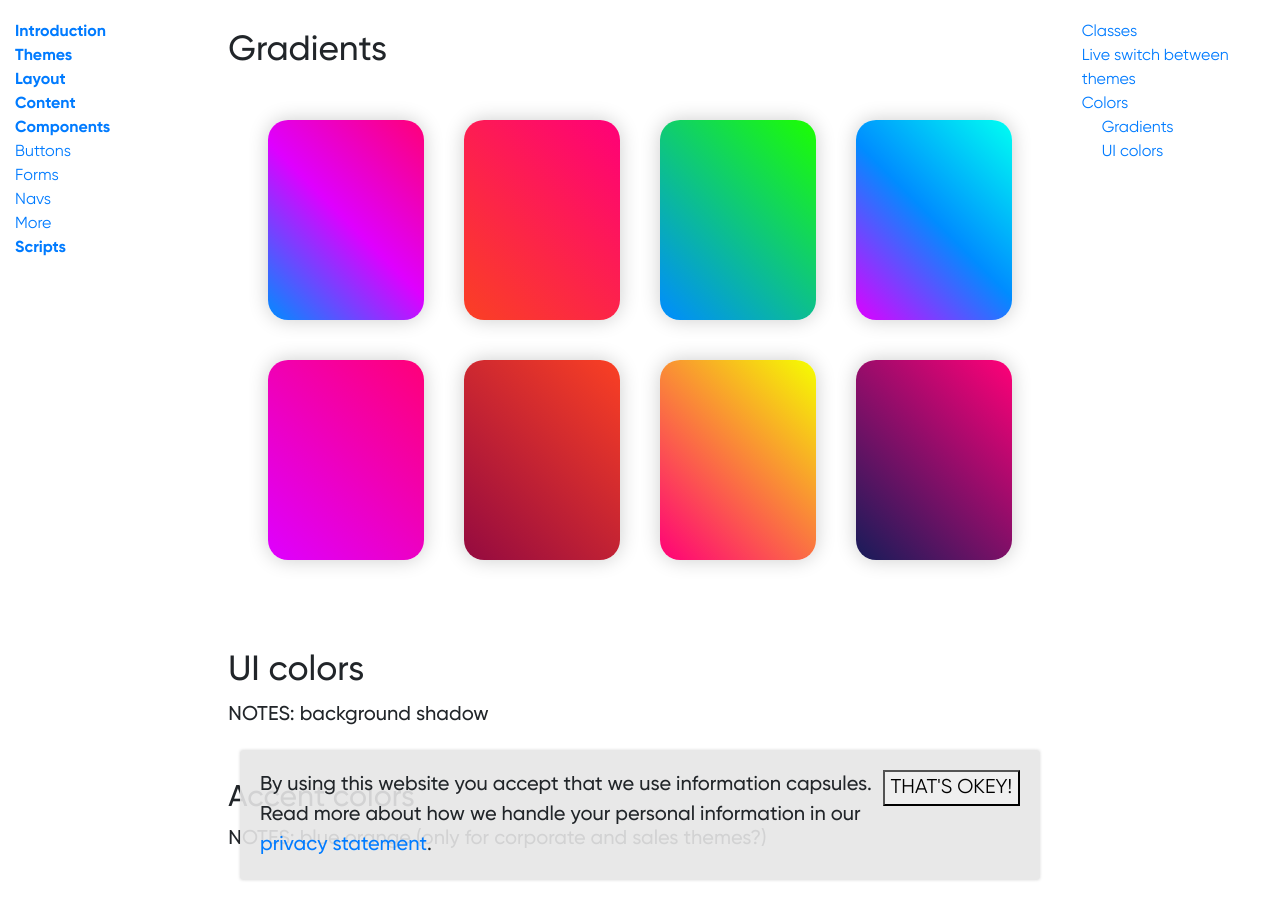
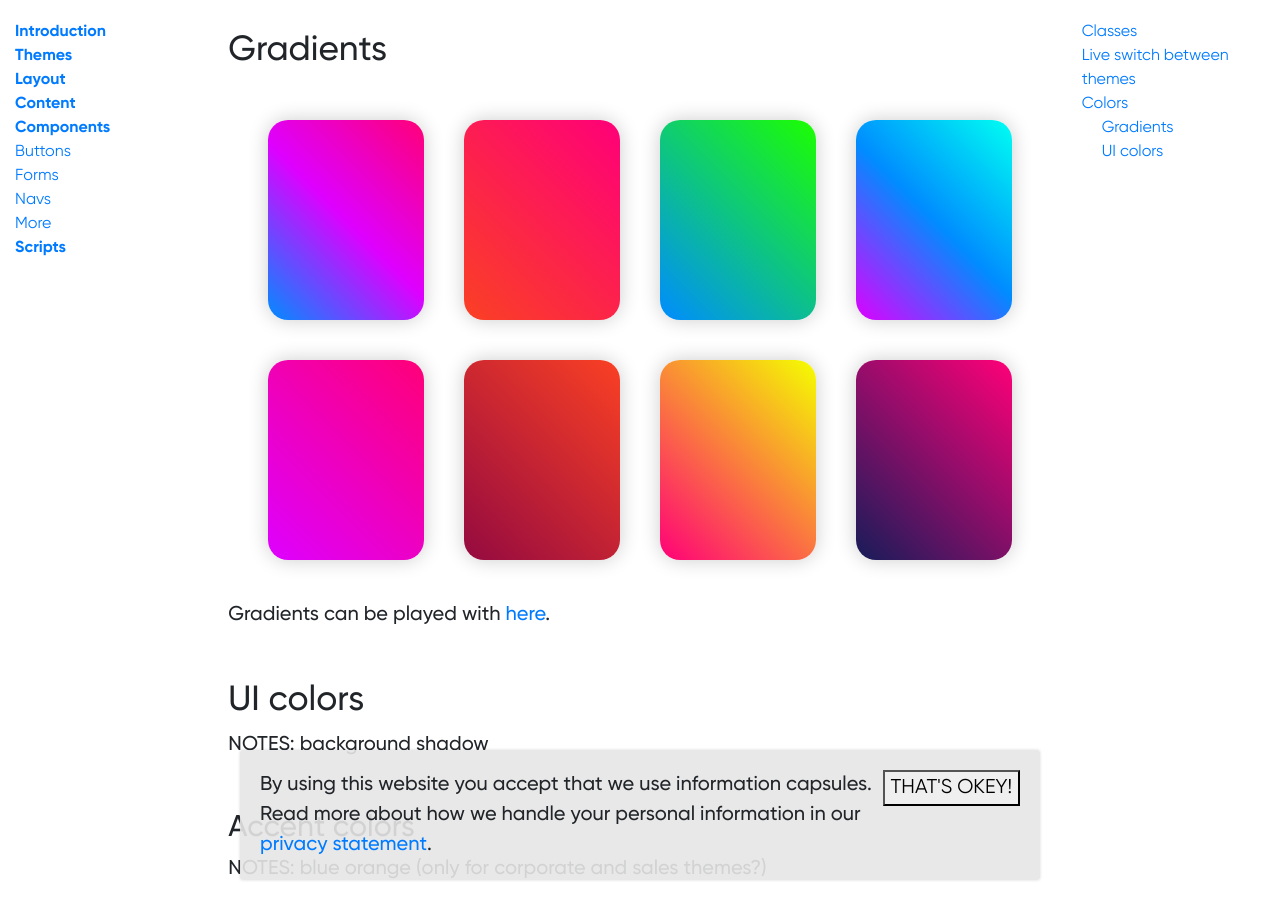
Before and after one commit to vecora/ds-vecora, a Jekyll site: the page built from docs/themes.md, in a window 1280 px wide and 900 px high, scrolled down 1141 px. Built offline with Jekyll 4.4.1, drawn with Linux system fonts in a browser that asks for light colours; some web fonts are replaced.

Commit message:
link to handy tool

```diff
--- a/docs/themes.md
+++ b/docs/themes.md
@@ -60,6 +60,8 @@ Theme classes can be applied to any box, and applies to everything inside that b
   <div class="docs-gradient-item"><div class="docs-gradient docs-gradient-8"></div><div class="docs-color-codes"></div></div>
 </div>
 
+Gradients can be played with [here](https://www.css-gradient.com/).
+
 ### UI colors
 
 NOTES:
```
